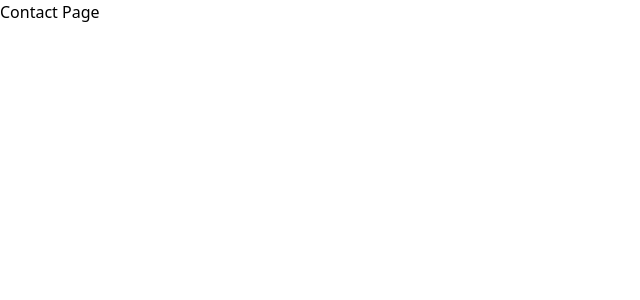
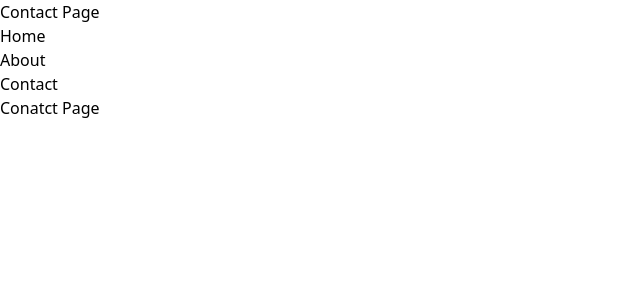
Before and after one commit to harshsinghmumbai/React_RouterV6, a React (Vite) app: page /contact in a window 1280 px wide. Shown: the top 300 px of the page, without its empty margins (0-640 px from the left). Built offline with nearby package versions, Linux system fonts and the light colour scheme.

Commit message:
link component used on react router

```diff
--- a/src/App.jsx
+++ b/src/App.jsx
@@ -1,13 +1,16 @@
 import { BrowserRouter, Route, Routes } from "react-router-dom";
+import Home from "./Components/Home";
+import About from "./Components/About";
+import Contact from "./Components/Contact";
 
 const App = () => {
   return (
     <>
       <BrowserRouter>
         <Routes>
-          <Route path="/" element={<div>Home Page</div>} />
-          <Route path="about" element={<div>About Page</div>} />
-          <Route path="contact" element={<div>Contact Page</div>} />
+          <Route path="/" element={<Home />} />
+          <Route path="about" element={<About />} />
+          <Route path="contact" element={ <Contact />} />
         </Routes>
       </BrowserRouter>
     </>
--- a/src/Components/About.jsx
+++ b/src/Components/About.jsx
@@ -1,11 +1,32 @@
-
+import { Link } from "react-router-dom";
 
 const About = () => {
   return (
     <>
+      <div className="">
+        <h1 className="text-xl text-red-500">About Page</h1>
+        <header>
+          <nav>
+            <ul className="flex space-x-9 text-xl font-bold text-gray-600 cursor-pointer">
+              <li>
+                <Link to="/"> Home</Link>
+                {/* link comp is type Achor tag compulsory href="" */}
+              </li>
+              <li>
+                <Link to="about"> About </Link>
+              </li>
+              <li>
+                <Link to="contact"> Contact </Link>
+              </li>
+            </ul>
+          </nav>
+              </header>
+              <section>
+                  <h1 className="text-xl font-semibold ">About Page</h1>
+              </section>
+      </div>
+    </>
+  );
+};
 
-    </>
-  )
-}
-
-export default About
+export default About;
--- a/src/Components/Contact.jsx
+++ b/src/Components/Contact.jsx
@@ -1,5 +1,32 @@
+import { Link } from "react-router-dom";
+
 const Contact = () => {
-  return <></>;
+  return (
+    <>
+      <div className="">
+        <h1 className="text-xl text-blue-600">Contact Page</h1>
+        <header>
+          <nav>
+            <ul className="flex space-x-9 text-xl font-bold text-gray-600 cursor-pointer">
+              <li>
+                <Link to="/"> Home</Link>
+                {/* link comp is type Achor tag compulsory href="" */}
+              </li>
+              <li>
+                <Link to="about"> About </Link>
+              </li>
+              <li>
+                <Link to="contact"> Contact </Link>
+              </li>
+            </ul>
+          </nav>
+        </header>
+        <section>
+          <h1 className="text-xl font-semibold ">Conatct Page</h1>
+        </section>
+      </div>
+    </>
+  );
 };
 
 export default Contact;
--- a/src/Components/Home.jsx
+++ b/src/Components/Home.jsx
@@ -1,5 +1,29 @@
+import { Link } from "react-router-dom";
+
 const Home = () => {
-  return <></>;
+  return (
+    <>
+      <div className="flex">
+        <h1 className="text-xl text-green-600 font-semibold mr-16">Logo</h1>
+        <header>
+          <nav>
+            <ul className="flex space-x-9 text-xl font-bold text-gray-600 cursor-pointer">
+              <li>
+                <Link to="/"> Home</Link>
+                {/* link comp is type Achor tag compulsory href="" */}
+              </li>
+              <li>
+                <Link to="about"> About </Link>
+              </li>
+              <li>
+                <Link to="contact"> Contact </Link>
+              </li>
+            </ul>
+          </nav>
+        </header>
+      </div>
+    </>
+  );
 };
 
 export default Home;
```
